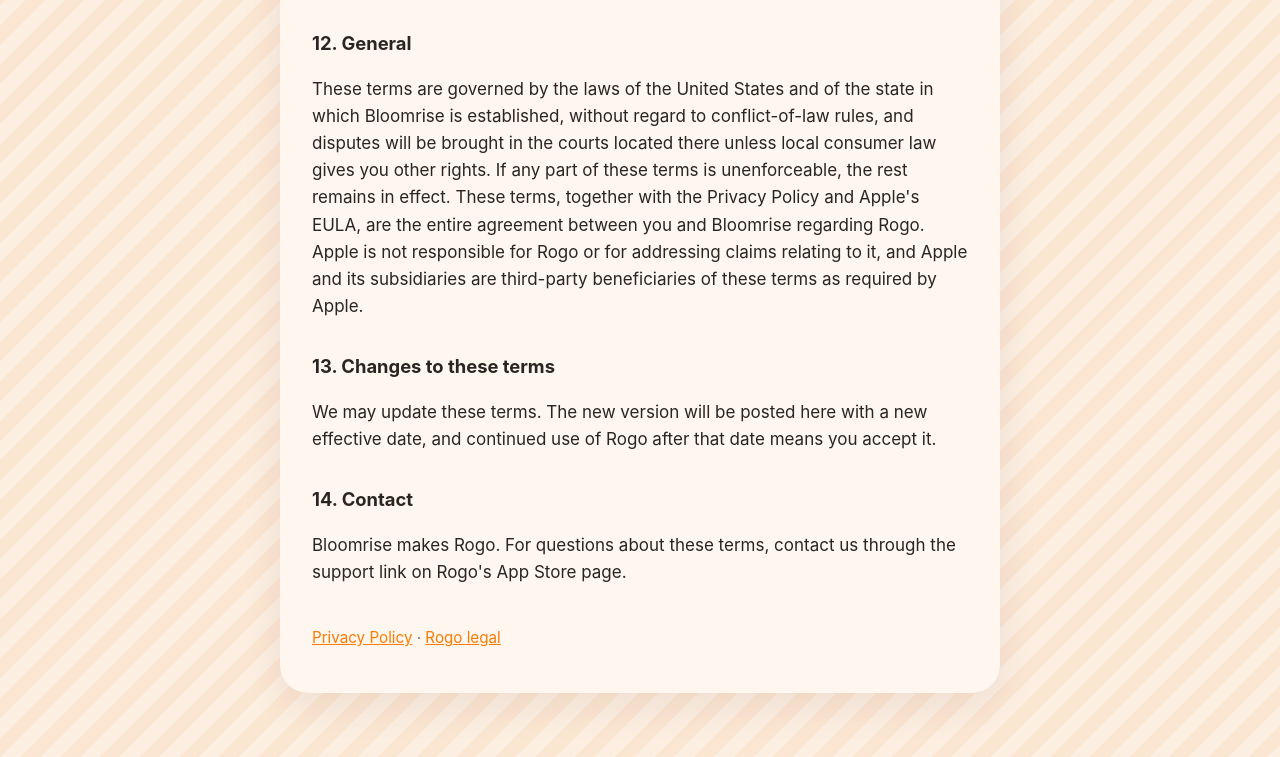
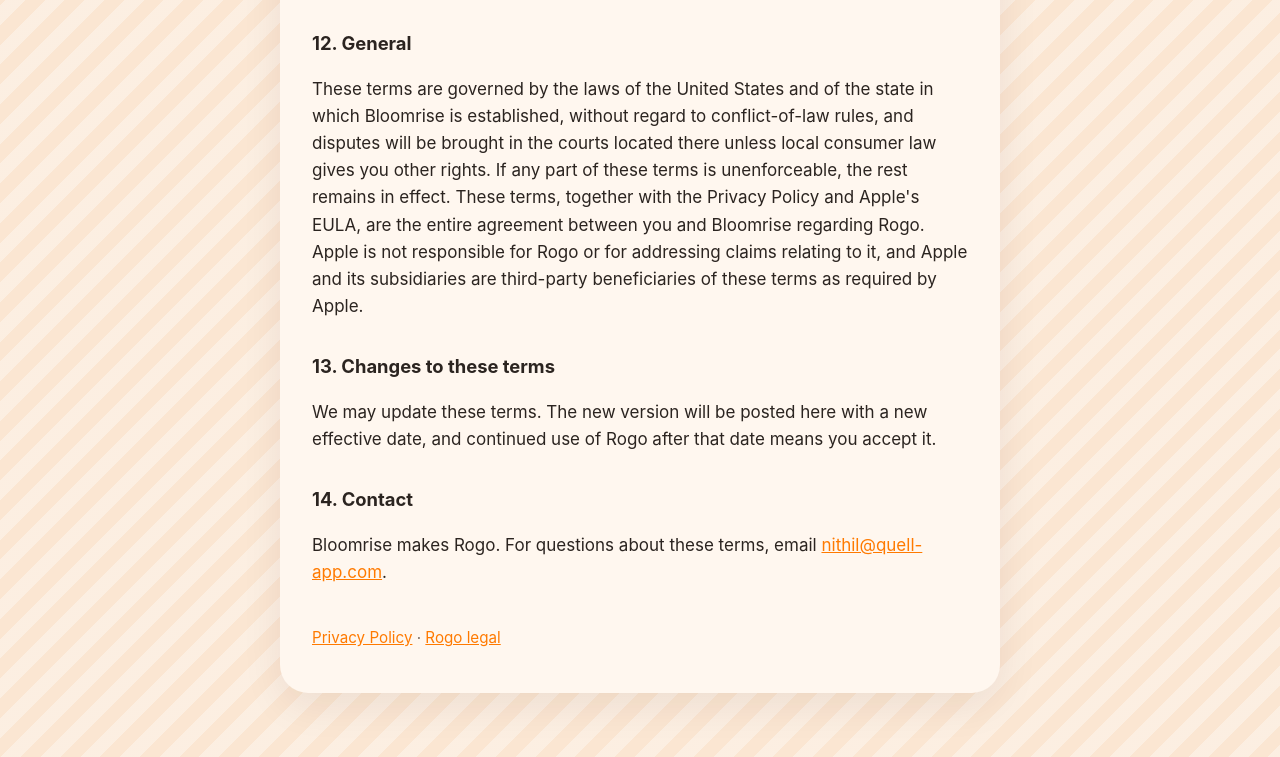
Before and after one commit to nithil-charles/rogo-legal, a plain HTML site: page terms/index.html in a window 1280 px wide. Shown: the part 2806-3563 px from the top of the page. Drawn offline with Linux system fonts and the light colour scheme.

Commit message:
Add support email to contact sections

```diff
--- a/terms/index.html
+++ b/terms/index.html
@@ -62,7 +62,7 @@
 <p>We may update these terms. The new version will be posted here with a new effective date, and continued use of Rogo after that date means you accept it.</p>
 
 <h2>14. Contact</h2>
-<p>Bloomrise makes Rogo. For questions about these terms, contact us through the support link on Rogo's App Store page.</p>
+<p>Bloomrise makes Rogo. For questions about these terms, email <a href="mailto:nithil@quell-app.com">nithil@quell-app.com</a>.</p>
 
 <p class="footer"><a href="../privacy/">Privacy Policy</a> · <a href="../">Rogo legal</a></p>
 </main>
```
Also changed, not shown: index.html (+1 -0 lines), privacy/index.html (+1 -1 lines).
